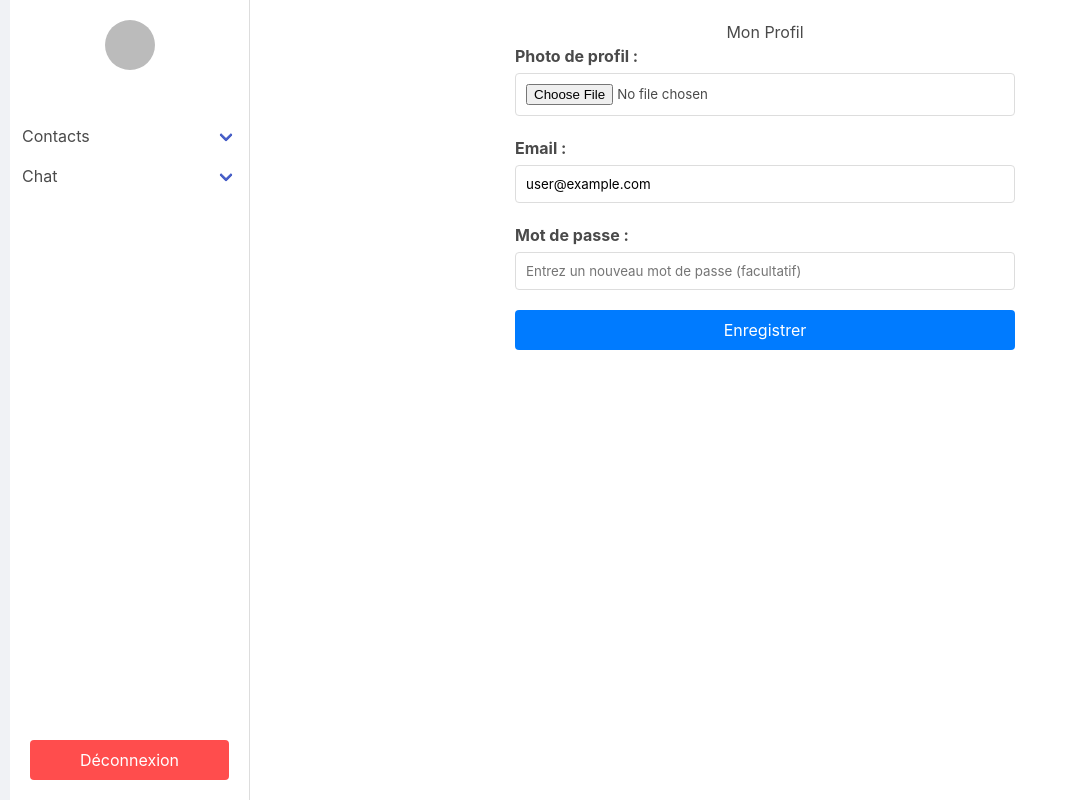
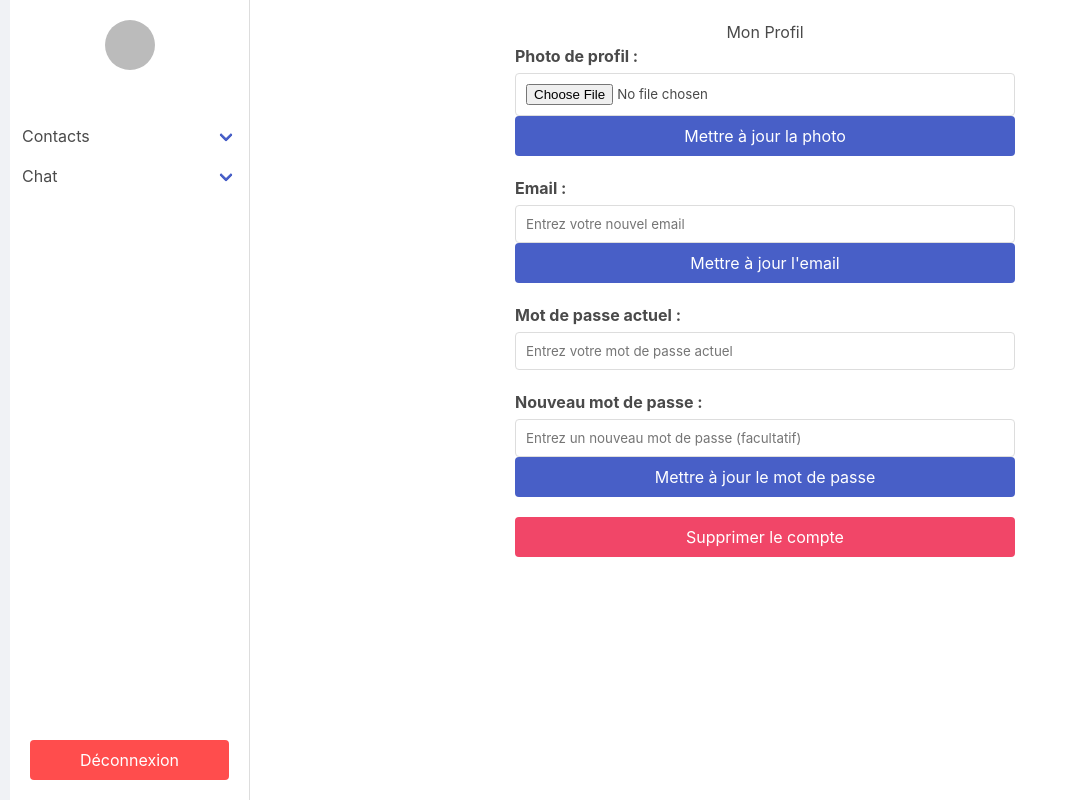
Before and after one commit to RouaBenSlama/TP1-web-2, a React (Vite) app: page /profile in a window 1280 px wide. Shown: the whole page, without its empty margins (0-1068 px from the left). Built offline with nearby package versions, Linux system fonts and the light colour scheme; no server answers; sample sign-in values are in the browser's storage.

Commit message:
ajouter verification de courriel dans register et test non reussi de la page profile entrain de reparer

```diff
--- a/src/composants/ProfilePage.jsx
+++ b/src/composants/ProfilePage.jsx
@@ -2,78 +2,132 @@ import React, { useState, useEffect } from "react";
 import Navbar from "./Navbar";
 import "./ProfilePage.css";
 import { auth, storage } from "../Firebase";
-import { updateEmail, updatePassword, updateProfile } from "firebase/auth";
+import {
+    updateEmail,
+    updatePassword,
+    sendEmailVerification,
+    deleteUser,
+    updateProfile,
+    EmailAuthProvider,
+    reauthenticateWithCredential,
+} from "firebase/auth";
 import { ref, uploadBytesResumable, getDownloadURL } from "firebase/storage";
 
 const ProfilePage = () => {
     const [email, setEmail] = useState("");
     const [password, setPassword] = useState("");
+    const [newEmail, setNewEmail] = useState("");
+    const [newPassword, setNewPassword] = useState("");
     const [profileImage, setProfileImage] = useState(null);
     const [currentUser, setCurrentUser] = useState(null);
+    const [currentPassword, setCurrentPassword] = useState("");
+    const [authError, setAuthError] = useState("");
+    const [isVerified, setIsVerified] = useState(false);
 
     useEffect(() => {
         const user = auth.currentUser;
         if (user) {
             setEmail(user.email);
             setCurrentUser(user);
+            setIsVerified(user.emailVerified);
         }
     }, []);
 
-    const handleEmailChange = (e) => setEmail(e.target.value);
-    const handlePasswordChange = (e) => setPassword(e.target.value);
+    const handleInputChange = (setter) => (e) => {
+        setter(e.target.value);
+        setAuthError(""); // Clear error when user starts typing
+    };
+
+    const reauthenticateUser = async () => {
+        if (!currentPassword) {
+            setAuthError("Veuillez entrer votre mot de passe actuel.");
+            return;
+        }
+        const credential = EmailAuthProvider.credential(
+            currentUser.email,
+            currentPassword
+        );
+        await reauthenticateWithCredential(currentUser, credential);
+    };
+
+    const handleUpdateEmail = async () => {
+        if (currentUser) {
+            try {
+                await reauthenticateUser();
+                await updateEmail(currentUser, newEmail);
+                alert("Email mis à jour avec succès !");
+            } catch (error) {
+                setAuthError("Erreur lors de la mise à jour de l'email : " + error.message);
+            }
+        }
+    };
+
+    const handleUpdatePassword = async () => {
+        if (currentUser) {
+            try {
+                await reauthenticateUser();
+                await updatePassword(currentUser, newPassword);
+                alert("Mot de passe mis à jour avec succès !");
+            } catch (error) {
+                setAuthError("Erreur lors de la mise à jour du mot de passe : " + error.message);
+            }
+        }
+    };
+
+    const handleDeleteUser = async () => {
+        if (window.confirm("Êtes-vous sûr de vouloir supprimer votre compte ? Cette action est irréversible.")) {
+            if (currentUser) {
+                try {
+                    await deleteUser(currentUser);
+                    window.location.href = "/connexion";
+                } catch (error) {
+                    setAuthError("Erreur lors de la suppression du compte : " + error.message);
+                }
+            }
+        }
+    };
+
     const handleImageChange = (e) => setProfileImage(e.target.files[0]);
 
-    const handleSubmit = async (e) => {
-        e.preventDefault();
-
-        if (!currentUser) {
-            console.error("Utilisateur non authentifié");
-            return;
-        }
-
-        try {
-            // Mettre à jour l'email si celui-ci a changé
-            if (email !== currentUser.email) {
-                await updateEmail(currentUser, email);
-                console.log("Email mis à jour :", email);
-            }
-
-            // Mettre à jour le mot de passe si un nouveau mot de passe a été fourni
-            if (password) {
-                await updatePassword(currentUser, password);
-                console.log("Mot de passe mis à jour");
-            }
-
-            // Mettre à jour l'image de profil si un nouveau fichier a été sélectionné
-            if (profileImage) {
+    const handleSubmitProfileImage = async () => {
+        if (profileImage && currentUser) {
+            try {
                 const storageRef = ref(storage, `profileImages/${currentUser.uid}`);
                 const uploadTask = uploadBytesResumable(storageRef, profileImage);
 
                 uploadTask.on(
                     "state_changed",
                     (snapshot) => {
-                        // Progression de l'upload si nécessaire
+                        // Optional: track upload progress
                     },
                     (error) => {
                         console.error("Erreur lors de l'upload de l'image : ", error);
+                        setAuthError("Erreur lors de l'upload de l'image.");
                     },
                     async () => {
-                        // Récupérer l'URL de l'image après l'upload
                         const downloadURL = await getDownloadURL(uploadTask.snapshot.ref);
                         console.log("Photo de profil mise à jour :", downloadURL);
 
-                        // Mettre à jour le profil de l'utilisateur avec l'URL de la photo
                         await updateProfile(currentUser, {
                             photoURL: downloadURL,
                         });
-
-                        alert("Profil mis à jour avec succès !");
+                        alert("Photo de profil mise à jour avec succès !");
                     }
                 );
+            } catch (error) {
+                setAuthError("Erreur lors de l'upload de l'image : " + error.message);
             }
-        } catch (error) {
-            console.error("Erreur lors de la mise à jour :", error);
-            alert("Erreur lors de la mise à jour de votre profil.");
+        }
+    };
+
+    const sendVerificationEmail = async () => {
+        if (currentUser) {
+            try {
+                await sendEmailVerification(currentUser);
+                alert("Un email de vérification a été envoyé. Veuillez vérifier votre email.");
+            } catch (error) {
+                setAuthError("Erreur lors de l'envoi de l'email de vérification : " + error.message);
+            }
         }
     };
 
@@ -82,7 +136,10 @@ const ProfilePage = () => {
             <Navbar />
             <div className="profile-content">
                 <h2>Mon Profil</h2>
-                <form onSubmit={handleSubmit} className="profile-form">
+
+                {authError && <div className="notification is-danger">{authError}</div>}
+
+                <form className="profile-form">
                     <div className="form-group">
                         <label htmlFor="profileImage">Photo de profil :</label>
                         <input
@@ -91,29 +148,79 @@ const ProfilePage = () => {
                             accept="image/*"
                             onChange={handleImageChange}
                         />
+                        <button
+                            type="button"
+                            className="button is-link"
+                            onClick={handleSubmitProfileImage}
+                        >
+                            Mettre à jour la photo
+                        </button>
                     </div>
+
                     <div className="form-group">
                         <label htmlFor="email">Email :</label>
                         <input
                             type="email"
                             id="email"
-                            value={email}
-                            onChange={handleEmailChange}
-                            placeholder="Entrez votre email"
-                            required
+                            value={newEmail}
+                            onChange={handleInputChange(setNewEmail)}
+                            placeholder="Entrez votre nouvel email"
+                        />
+                        <button
+                            type="button"
+                            className="button is-link"
+                            onClick={handleUpdateEmail}
+                            disabled={!isVerified}
+                        >
+                            Mettre à jour l'email
+                        </button>
+                        {!isVerified && (
+                            <button
+                                type="button"
+                                className="button is-warning"
+                                onClick={sendVerificationEmail}
+                            >
+                                Vérifier l'email
+                            </button>
+                        )}
+                    </div>
+
+                    <div className="form-group">
+                        <label htmlFor="currentPassword">Mot de passe actuel :</label>
+                        <input
+                            type="password"
+                            id="currentPassword"
+                            value={currentPassword}
+                            onChange={handleInputChange(setCurrentPassword)}
+                            placeholder="Entrez votre mot de passe actuel"
                         />
                     </div>
+
                     <div className="form-group">
-                        <label htmlFor="password">Mot de passe :</label>
+                        <label htmlFor="password">Nouveau mot de passe :</label>
                         <input
                             type="password"
                             id="password"
-                            value={password}
-                            onChange={handlePasswordChange}
+                            value={newPassword}
+                            onChange={handleInputChange(setNewPassword)}
                             placeholder="Entrez un nouveau mot de passe (facultatif)"
                         />
+                        <button
+                            type="button"
+                            className="button is-link"
+                            onClick={handleUpdatePassword}
+                        >
+                            Mettre à jour le mot de passe
+                        </button>
                     </div>
-                    <button type="submit" className="save-button">Enregistrer</button>
+
+                    <button
+                        type="button"
+                        className="button is-danger"
+                        onClick={handleDeleteUser}
+                    >
+                        Supprimer le compte
+                    </button>
                 </form>
             </div>
         </div>
```
Also changed, not shown: src/composants/PageRegister.jsx (+33 -7 lines).
